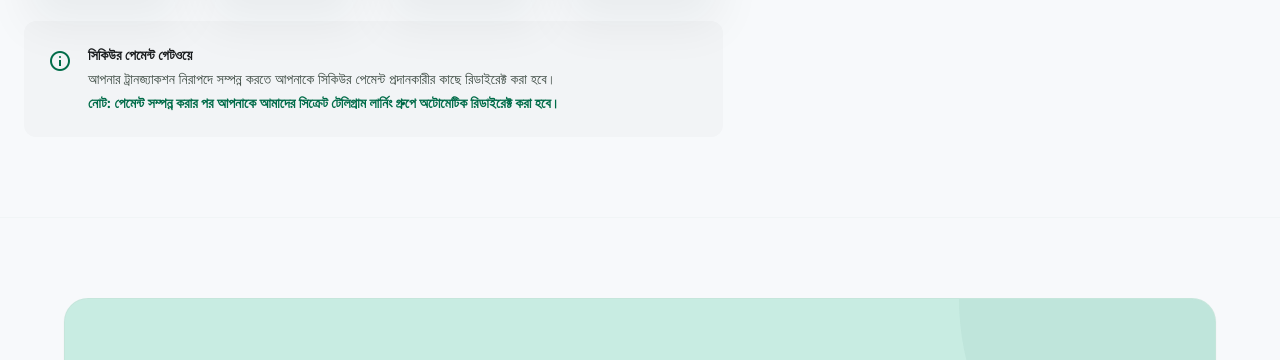
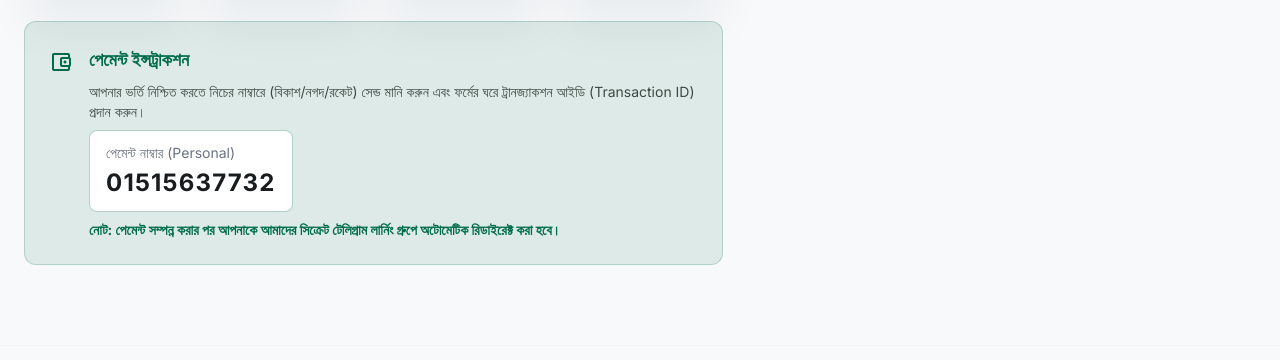
Before and after one commit to taniloy1991/Tanlogy, a website built with Vite: page checkout.html in a window 1280 px wide. Shown: the part 828-1188 px from the top of the page. Built offline with nearby package versions, Linux system fonts and the light colour scheme; some packages are replaced by stand-ins of ours; no server answers.

Commit message:
feat: Add payment instructions with number 01515637732

```diff
--- a/checkout.html
+++ b/checkout.html
@@ -197,12 +197,16 @@
 <span class="text-xs font-bold text-on-surface-variant uppercase tracking-wider">Cards</span>
 </button>
 </div>
-<div class="bg-surface-container-low p-6 rounded-xl flex items-start gap-4">
-<span class="material-symbols-outlined text-primary mt-1" data-icon="info">info</span>
-<div class="space-y-1">
-<p class="text-sm font-semibold text-on-surface">সিকিউর পেমেন্ট গেটওয়ে</p>
-<p class="text-sm text-on-surface-variant mb-2">আপনার ট্রানজ্যাকশন নিরাপদে সম্পন্ন করতে আপনাকে সিকিউর পেমেন্ট প্রদানকারীর কাছে রিডাইরেক্ট করা হবে।</p>
-<p class="text-sm font-bold text-primary">নোট: পেমেন্ট সম্পন্ন করার পর আপনাকে আমাদের সিক্রেট টেলিগ্রাম লার্নিং গ্রুপে অটোমেটিক রিডাইরেক্ট করা হবে।</p>
+<div class="bg-primary/10 border border-primary/20 p-6 rounded-xl flex items-start gap-4">
+<span class="material-symbols-outlined text-primary mt-1" data-icon="account_balance_wallet">account_balance_wallet</span>
+<div class="space-y-2">
+<p class="text-lg font-bold text-primary">পেমেন্ট ইন্সট্রাকশন</p>
+<p class="text-sm text-on-surface-variant mb-2">আপনার ভর্তি নিশ্চিত করতে নিচের নাম্বারে (বিকাশ/নগদ/রকেট) সেন্ড মানি করুন এবং ফর্মের ঘরে ট্রানজ্যাকশন আইডি (Transaction ID) প্রদান করুন।</p>
+<div class="bg-white px-4 py-3 rounded-lg border border-primary/30 inline-block">
+    <p class="text-sm text-gray-500 mb-1">পেমেন্ট নাম্বার (Personal)</p>
+    <p class="text-2xl font-black tracking-wider text-on-surface">01515637732</p>
+</div>
+<p class="text-sm font-bold text-primary mt-4">নোট: পেমেন্ট সম্পন্ন করার পর আপনাকে আমাদের সিক্রেট টেলিগ্রাম লার্নিং গ্রুপে অটোমেটিক রিডাইরেক্ট করা হবে।</p>
 </div>
 </div>
 </section>
```
